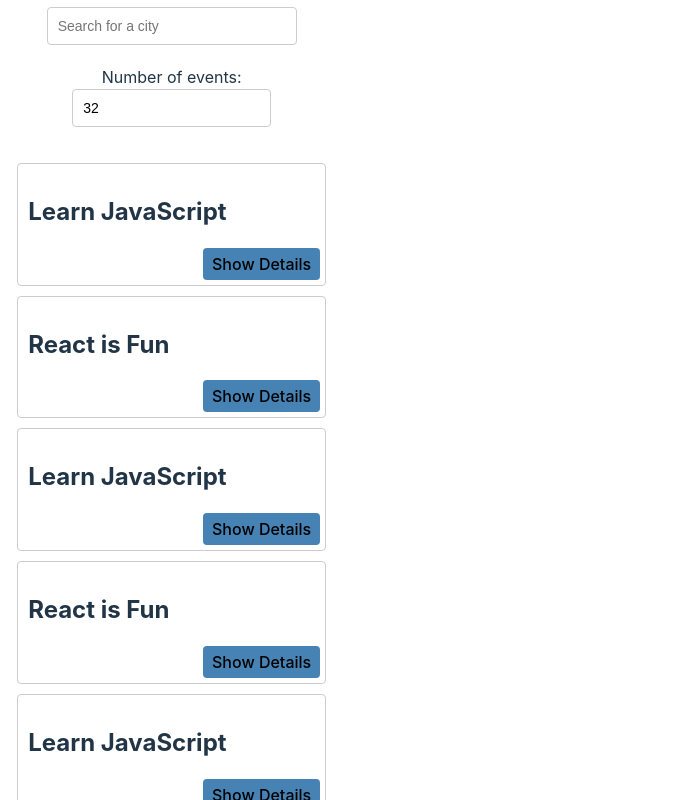
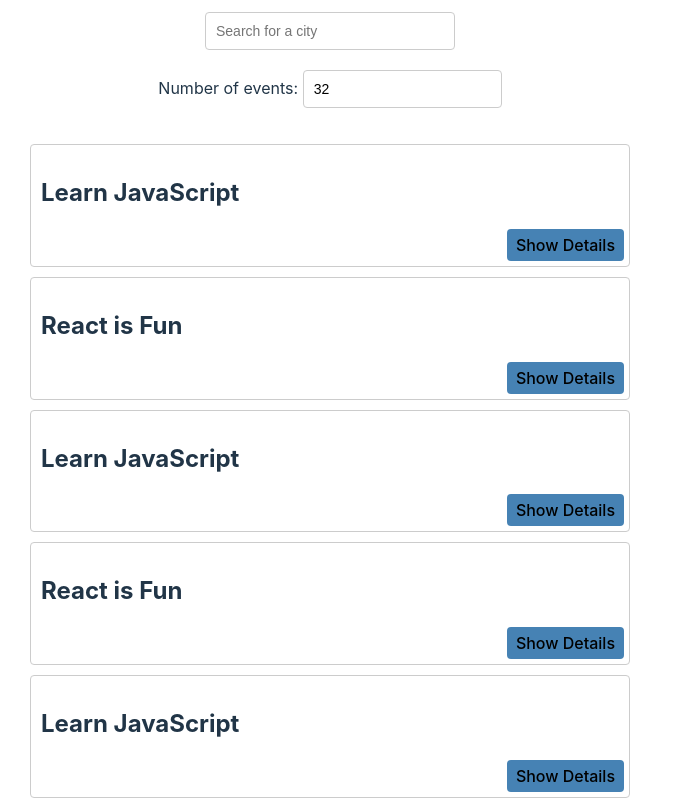
Before and after one commit to Lo3z/meet, a React (Vite) app: page / in a window 1280 px wide. Shown: the top 800 px of the page, without its empty margins (0-676 px from the left). Built offline with nearby package versions, Linux system fonts and the light colour scheme.

Commit message:
edited css

```diff
--- a/src/App.css
+++ b/src/App.css
@@ -2,6 +2,7 @@
 .App {
   text-align: center;
   padding: 2% 5%;
+  width: 600px;
 }
 
 .App * {
```
